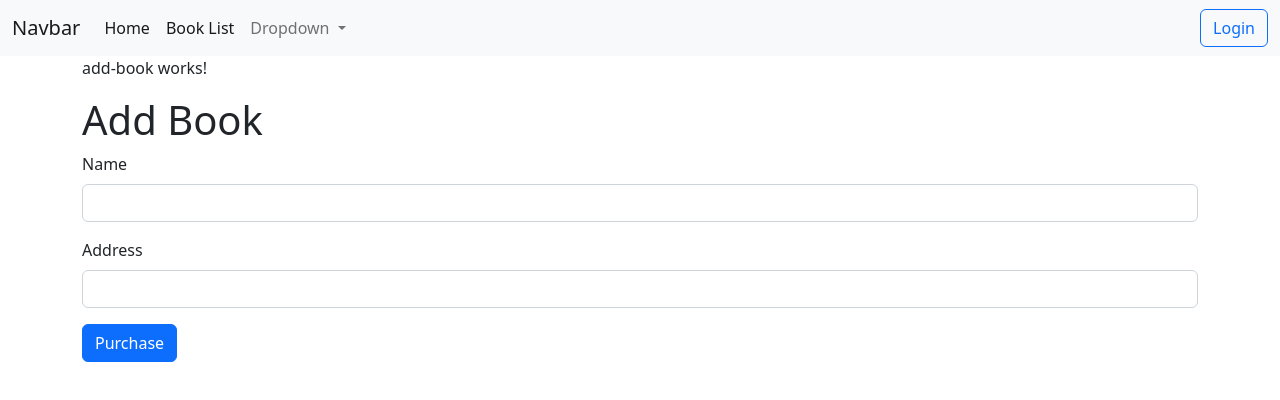
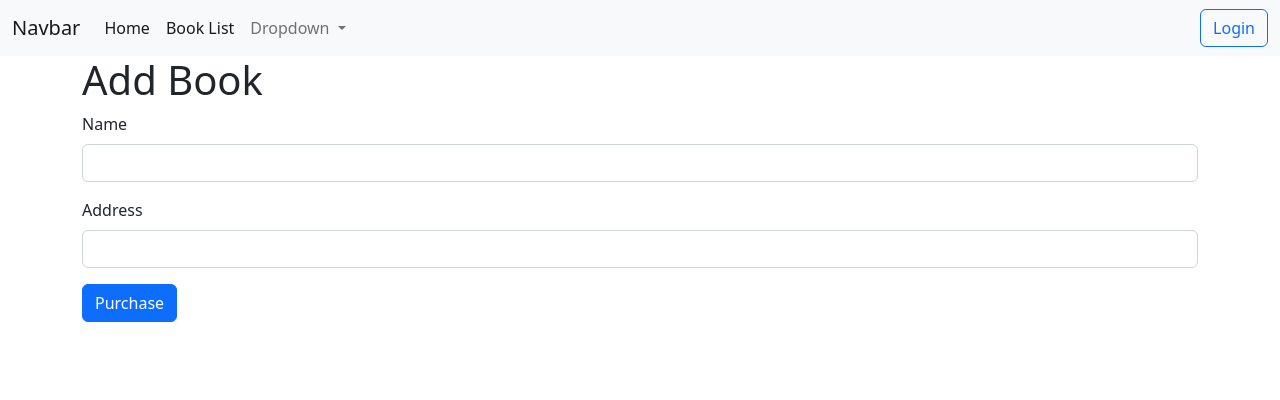
Before and after one commit to Fourth1755/Test-Angular, an Angular app in the folder client/: page /add-book in a window 1280 px wide. Shown: the top 400 px of the page. Built offline with nearby package versions, Linux system fonts and the light colour scheme.

Commit message:
Update add-book.component.html

```diff
--- a/client/src/app/books/add-book/add-book.component.html
+++ b/client/src/app/books/add-book/add-book.component.html
@@ -1,5 +1,4 @@
 <div class="container">
-    <p>add-book works!</p>
     <h1>Add Book</h1>
     <div>
         <form [formGroup]="checkoutForm" (ngSubmit)="onSubmit()">
@@ -18,5 +17,4 @@
         <button class="btn btn-primary" type="submit">Purchase</button>
       </form>
     </div>
-
 </div>
```
